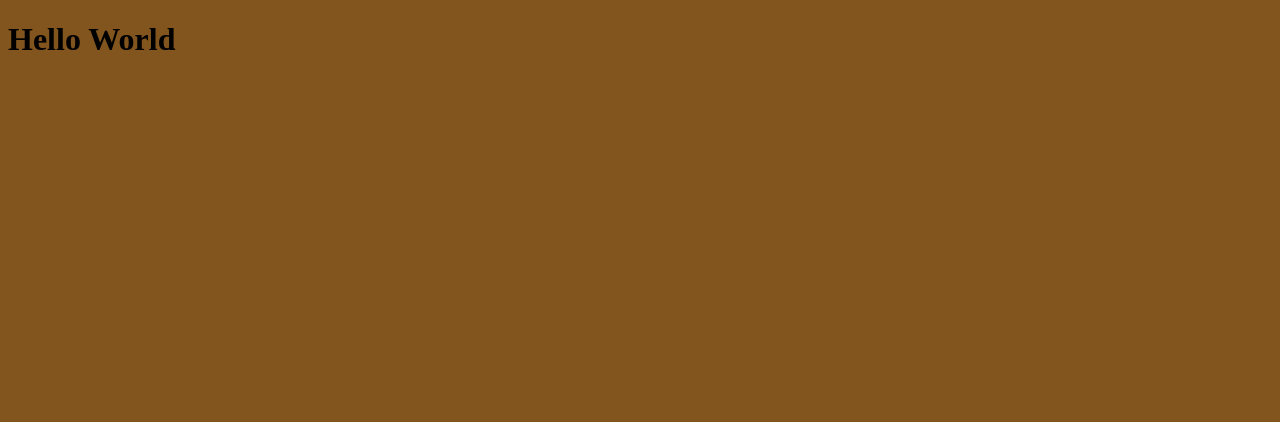
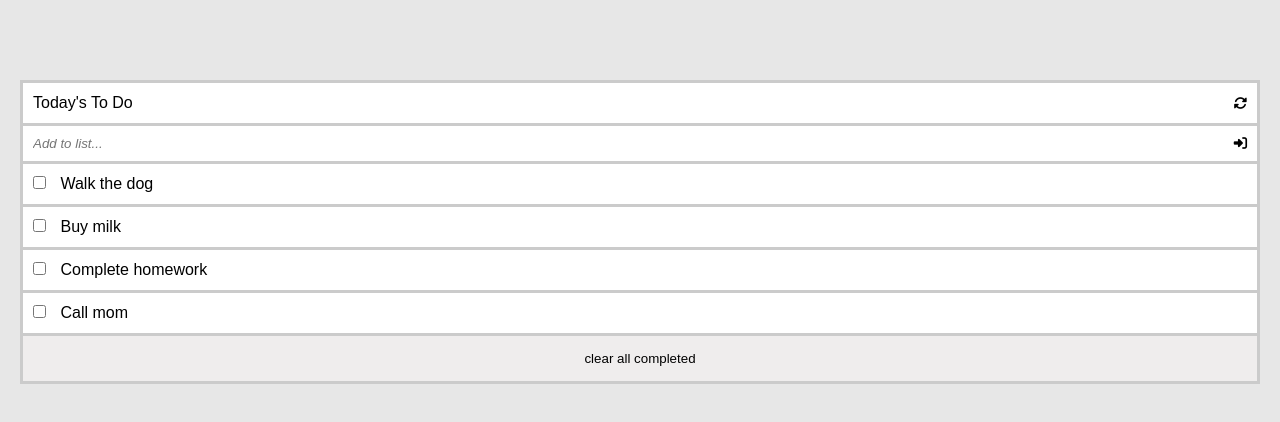
Before and after one commit to AyomipoMajek/Webpack-Setup, a website: page src/template.html in a window 1280 px wide. Drawn offline with Linux system fonts and the light colour scheme.

Commit message:
todo list worked on

```diff
--- a/src/index.js
+++ b/src/index.js
@@ -1,4 +1,49 @@
-import './style.css';
+const tasks = [
+  {
+    description: "Buy milk",
+    completed: false,
+    index: 2
+  },
+  {
+    description: "Walk the dog",
+    completed: true,
+    index: 1
+  },
+  {
+    description: "Complete homework",
+    completed: false,
+    index: 3
+  },
+  {
+    description: "Call mom",
+    completed: false,
+    index: 4
+  }
+];
 
-call();
-check();
+function createTaskList() {
+  const taskList = document.getElementById("tasks");
+  //sort the tasks by index before populating the list
+  tasks.sort((a, b) => a.index - b.index);
+
+  tasks.forEach(task => {
+    const taskItem = document.createElement("li");
+    taskItem.className = 'tasks';
+    taskItem.innerHTML = `
+    <input type="checkbox">
+        <label for="dailytask">${task.description}</label>
+          <button class="options" type="options">
+            <i class="fa-solid fa-ellipsis-vertical"></i>
+          </button>
+    `
+
+    if (task.completed) {
+      taskItem.classList.add("completed");
+    }
+
+    taskList.appendChild(taskItem);
+  });
+}
+
+//call the createTaskList function on page load
+window.onload = createTaskList;
--- a/src/style.css
+++ b/src/style.css
@@ -1,3 +1,85 @@
+* {
+  margin: 0;
+  padding: 0;
+  box-sizing: border-box;
+  font-family: 'Poppins', sans-serif;
+}
+
 body {
-  background-color: rgb(130, 85, 30);
+  background-color: rgb(231, 231, 231);
 }
+
+.todo {
+  box-sizing: border-box;
+  border-style: solid;
+  border-color: #cbcbcb;
+  margin-top: 80px;
+  margin-left: 20px;
+  margin-right: 20px;
+  line-height: 40px;
+  background-color: #fff;
+}
+
+.heading {
+  display: flex;
+  border-bottom: solid;
+  border-color: #cbcbcb;
+  padding-left: 10px;
+  justify-content: space-between;
+}
+
+.reload {
+  margin-right: 10px;
+  margin-top: 10px;
+  height: 20px;
+  border: none;
+  background: #fff;
+}
+
+input {
+  border: none;
+  font-style: italic;
+  outline: none;
+  padding-left: 10px;
+}
+
+.options {
+  border: none;
+  display: none;
+}
+
+#form {
+  border-bottom: solid;
+  border-color: #cbcbcb;
+}
+
+form button {
+  margin-right: 10px;
+  border: none;
+  background-color: #fff;
+}
+
+.formclass {
+  display: flex;
+  justify-content: space-between;
+  padding-top: 10px;
+  padding-bottom: 10px;
+}
+
+.tasks li {
+  list-style-type: none;
+  border-bottom: solid;
+  border-color: #cbcbcb;
+  padding-left: 10px;
+}
+
+label {
+  padding-left: 10px;
+}
+
+#clear {
+  border: none;
+  width: 100%;
+  background-color: #efeded;
+  height: 45px;
+}
--- a/src/template.html
+++ b/src/template.html
@@ -5,9 +5,46 @@
   <meta http-equiv="X-UA-Compatible" content="IE=edge">
   <meta name="viewport" content="width=device-width, initial-scale=1.0">
   <link rel="stylesheet" href="style.css">
-  <title>Document</title>
+  <title>TO Do List</title>
+  <script src="https://kit.fontawesome.com/15d46053c4.js" crossorigin="anonymous"></script>
 </head>
 <body>
-  <h1>Hello World</h1>
+  <div class="todo">
+    <div class="heading">
+      <p>Today's To Do</p>
+      <button class="reload" type="reload">
+        <i class="fa-solid fa-rotate"></i>
+      </button>
+    </div>
+    <form action="" id="form">
+      <div class="formclass">
+        <input type="text" placeholder="Add to list...">
+        <button class="submit" type="submit">
+          <i class="fa-solid fa-right-to-bracket"></i>
+        </button>
+      </div>
+    </form>
+     <div class="tasks" id="tasks">
+      <!-- <input type="checkbox" id="thetasks">
+      <label for="dailytask">buy milk</label>
+          <button class="options" type="options">
+        <i class="fa-solid fa-ellipsis-vertical"></i>
+      </button> -->
+    <!-- </div>
+    <div class="line"></div>
+    <div class="tasks">
+      <input type="checkbox" id="tasks">
+      <label for="dailytask">walk the dog</label>
+         <button class="options" type="options">
+        <i class="fa-solid fa-ellipsis-vertical"></i>
+      </button>
+      <div class="line"></div> -->
+    </div>
+    <ul id="task-list"></ul>
+    <div class="clearall">
+      <button id="clear"> clear all completed </button>
+  </div>
+  </div>
+  <script src="./index.js"></script>
 </body>
 </html>
```
Also changed, not shown: package.json (+11 -1 lines), webpack.config.js (+13 -12 lines), .eslintrc.json (added), .github/workflows/linters.yml (added), .stylelintrc.json (added), dist/bundle.js, dist/index.html, 3 other files.
